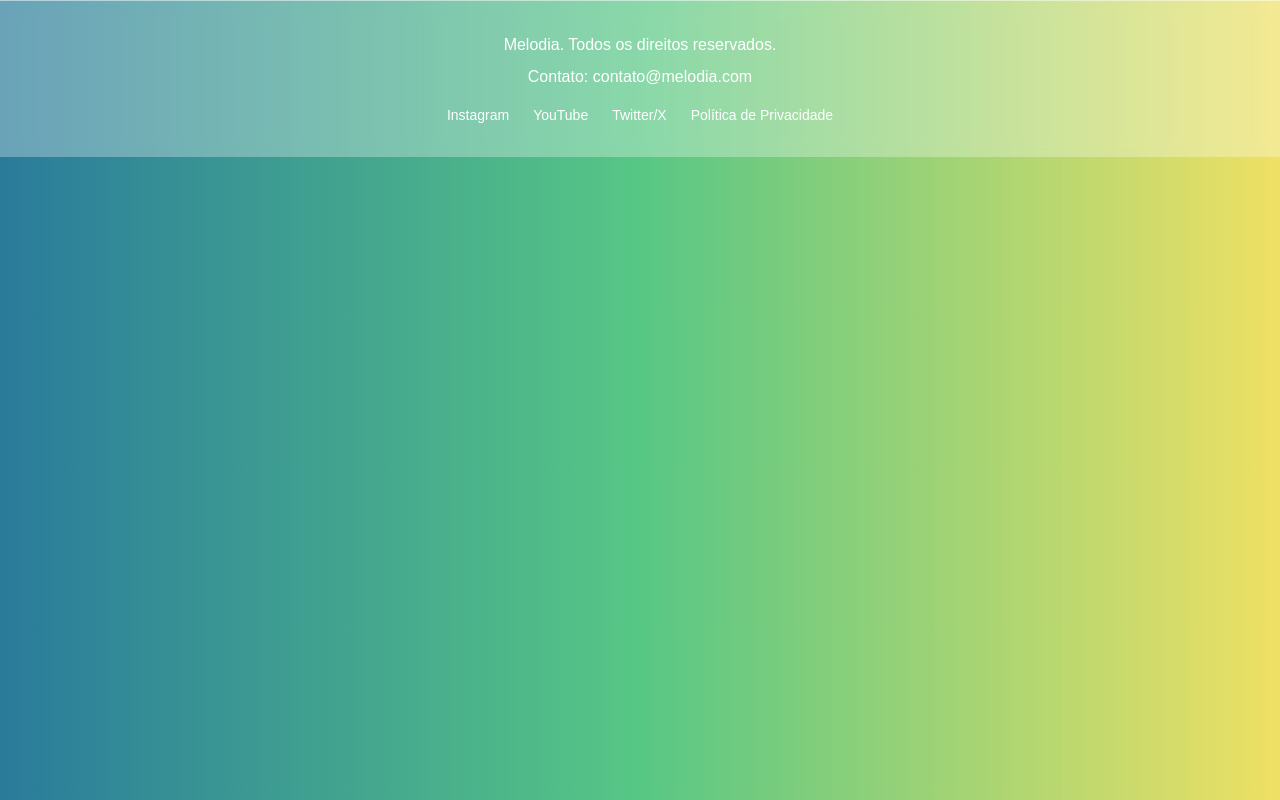
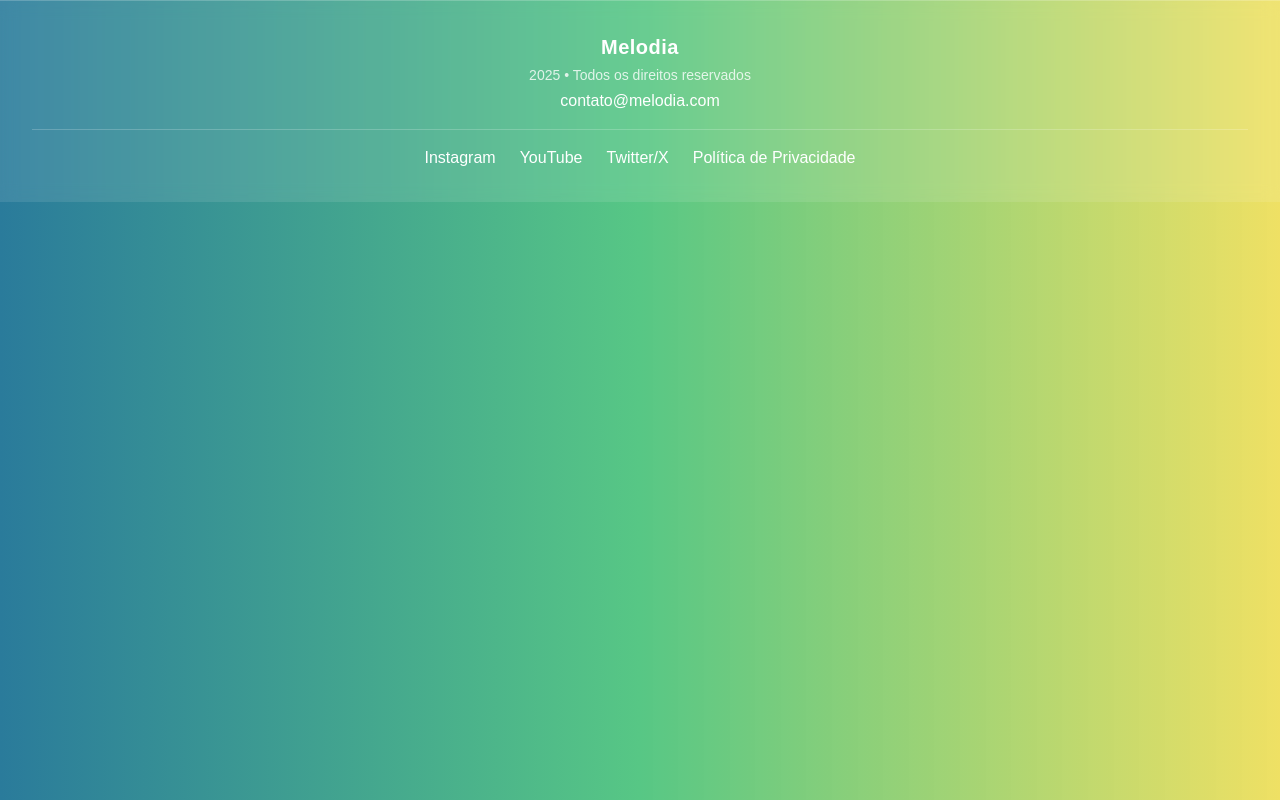
Before and after one commit to ESPV1/Melodia, a plain HTML site: page index.html in a window 1280 px wide. Drawn offline with nearby package versions, Linux system fonts and the light colour scheme.

Commit message:
update: implementa versão centralizada do footer

```diff
--- a/index.html
+++ b/index.html
@@ -8,19 +8,27 @@
     <title>Melodia</title>
 </head>
 <body>
-  <footer class="bg-white/30 backdrop-blur text-white">
-    <div class="max-w-7xl mx-auto px-4 py-8 text-center border-t border-white/50">
-      <p class="mb-2">Melodia. Todos os direitos reservados.</p>
-      <p class="mb-4">Contato: contato@melodia.com</p>
 
-      <nav class="flex flex-wrap justify-center gap-6 text-sm">
-        <a href="#" class="hover:underline">Instagram</a>
-        <a href="#" class="hover:underline">YouTube</a>
-        <a href="#" class="hover:underline">Twitter/X</a>
-        <a href="#" class="hover:underline">Política de Privacidade</a>
-      </nav>
-    </div>
-  </footer>
+    <footer class="bg-white/10 backdrop-blur text-white w-full">
+        <div class="w-full px-8 py-8 border-t border-white/20">
+            <div class="flex flex-col items-center gap-4 text-center">
+                <div class="space-y-1">
+                    <p class="text-xl font-semibold tracking-wide">Melodia</p>
+                    <p class="text-sm text-white/80">2025 • Todos os direitos reservados</p>
+                    <a href="mailto:contato@melodia.com" class="block text-base hover:underline mt-1">
+                        contato@melodia.com
+                    </a>
+                </div>
+                <div class="w-full h-px bg-white/20"></div>
+                <nav class="flex flex-wrap justify-center gap-x-6 gap-y-2 text-base">
+                    <a href="#" class="hover:text-yellow-200 transition">Instagram</a>
+                    <a href="#" class="hover:text-yellow-200 transition">YouTube</a>
+                    <a href="#" class="hover:text-yellow-200 transition">Twitter/X</a>
+                    <a href="#" class="hover:text-yellow-200 transition">Política de Privacidade</a>
+                </nav>
+            </div>
+        </div>
+    </footer>
 
 </body>
 </html>
```
